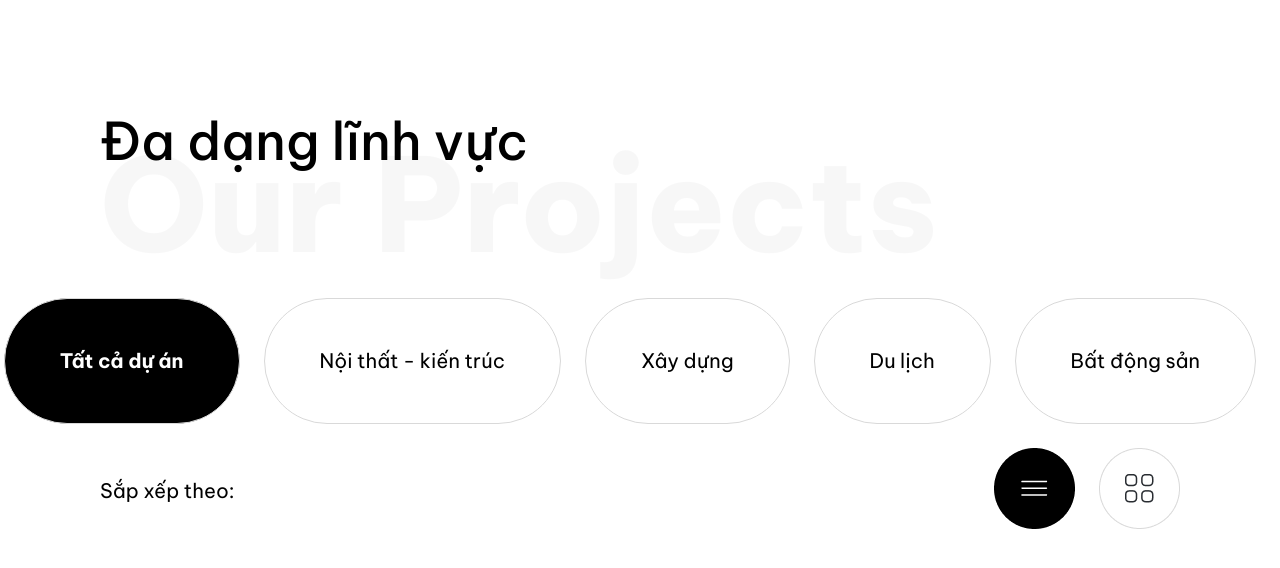
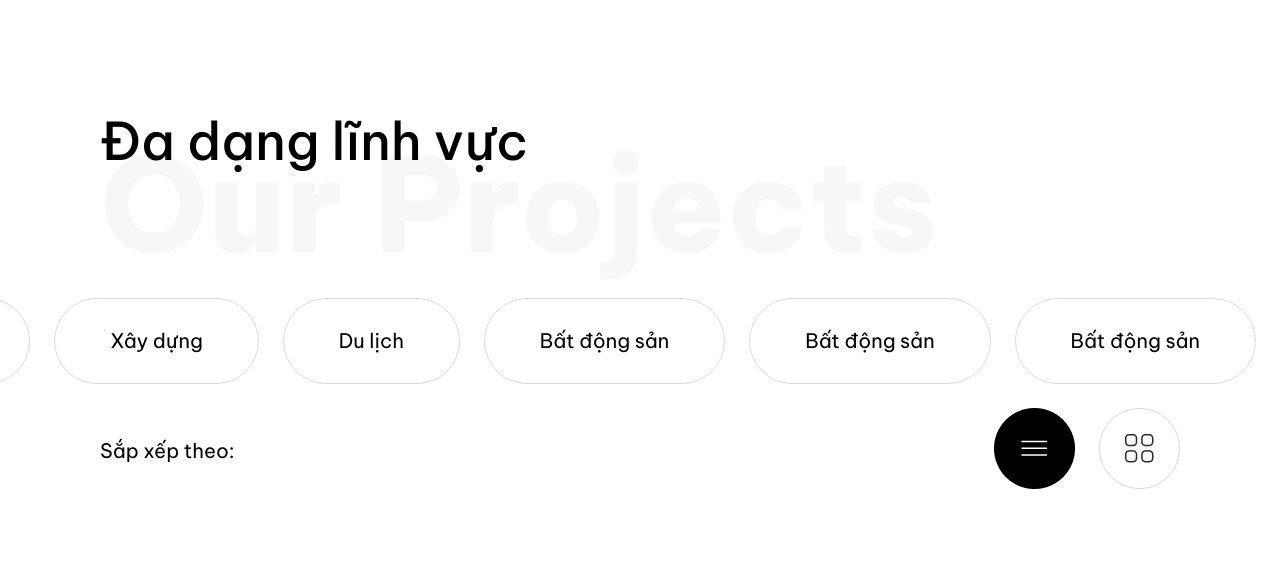
Before and after one commit to tinisang/okhubdemo, a Next.js app: page /project in a window 1280 px wide. Shown: the part 695-1263 px from the top of the page. Built offline with nearby package versions, Linux system fonts and the light colour scheme.

Commit message:
change button category

```diff
--- a/pages/project/index.js
+++ b/pages/project/index.js
@@ -32,6 +32,8 @@ export default function Projects() {
                 <ButtonCategory category = "Xây dựng" active = {false}/>
                 <ButtonCategory category = "Du lịch" active = {false}/>
                 <ButtonCategory category = "Bất động sản" active = {false}/>
+                <ButtonCategory category = "Bất động sản" active = {false}/>
+                <ButtonCategory category = "Bất động sản" active = {false}/>
             </div>
           </div>
       </div>
@@ -41,10 +43,10 @@ export default function Projects() {
           </div>
           <div className="project__order--display">
                 <div className="project__order--display-list">
-                    <Image src = {peojectOrderDisplayListBtn} alt = "" onClick={() => setDisplay(true)}/>
+                    <Image src = {peojectOrderDisplayListBtn} alt = "" onClick={() => setDisplay(false)}/>
                 </div>
                 <div className="project__order--display-grid">
-                <Image src = {peojectOrderDisplayGridBtn} alt = ""  onClick={() => setDisplay(false)}/>
+                <Image src = {peojectOrderDisplayGridBtn} alt = ""  onClick={() => setDisplay(true)}/>
                 </div>
           </div>
       </div>
--- a/styles/Button/ButtonCategory.css
+++ b/styles/Button/ButtonCategory.css
@@ -13,6 +13,7 @@
   font-weight: 400;
   font-size: 20px;
   line-height: 24px;
+  margin: 0;
 }
 
 .button__category.active {
```
Also changed, not shown: components/ListProject.js (added).
